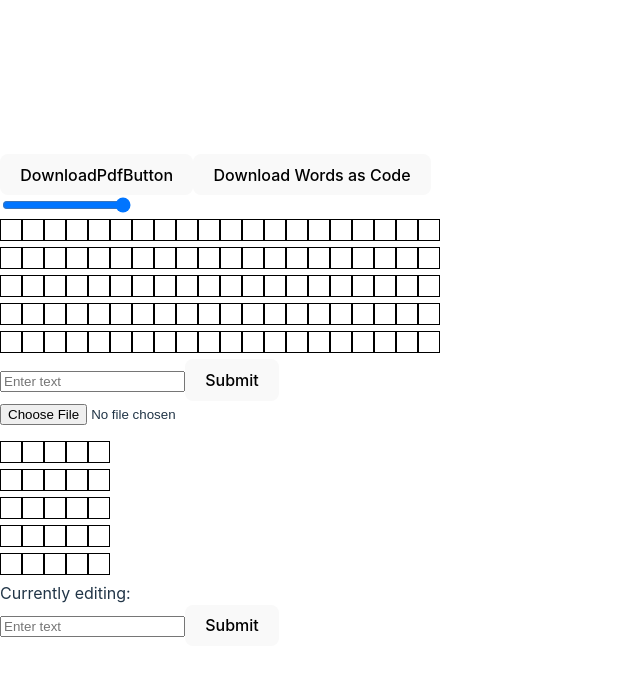
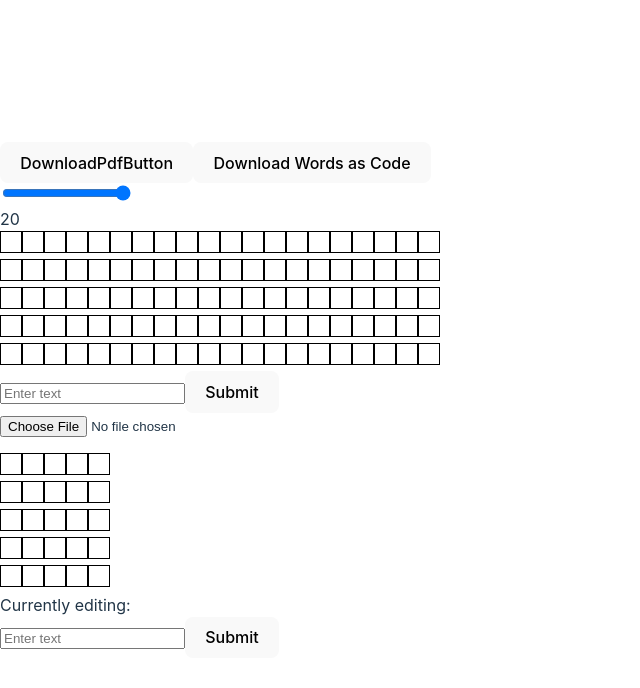
Before and after one commit to erik-sth/pixelboard, a React (Vite) app: page / in a window 1280 px wide. Shown: the top 688 px of the page, without its empty margins (0-640 px from the left). Built offline with nearby package versions, Linux system fonts and the light colour scheme.

Commit message:
Added width Display for matrix

```diff
--- a/src/App.tsx
+++ b/src/App.tsx
@@ -50,6 +50,8 @@ function App() {
 				onChange={(e) => setWidth(parseInt(e.target.value))}
 			></input>
 
+     <div>{width}</div>
+
 			<MatrixComponent
 				width={width}
 				height={5}
```
